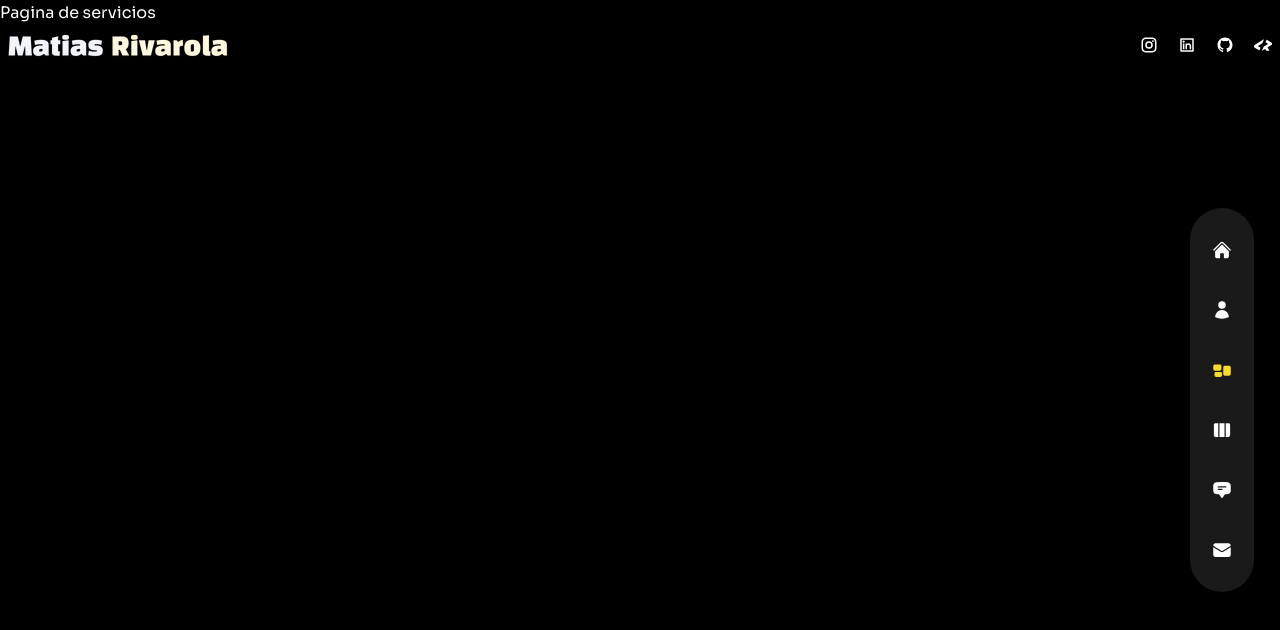
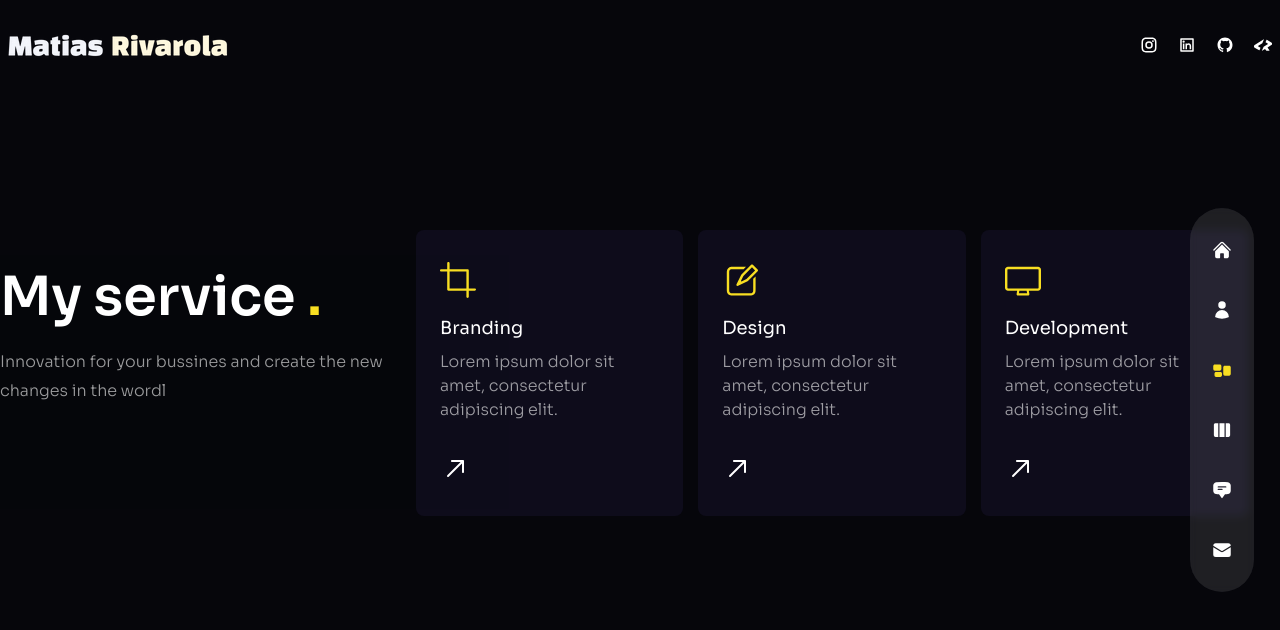
Before and after one commit to MatiRivarola/Portafolio, a Next.js app: page /pages/services in a window 1280 px wide. Shown: the top 630 px of the page. Built offline with nearby package versions, Linux system fonts and the light colour scheme.

Commit message:
[ADD] service page

```diff
--- a/src/app/components/serviceSlider.js
+++ b/src/app/components/serviceSlider.js
@@ -0,0 +1,88 @@
+import { Swiper , SwiperSlide } from 'swiper/react'
+import 'swiper/css'
+import 'swiper/css/free-mode'
+import 'swiper/css/pagination'
+import {
+  RxCrop,
+  RxPencil2,
+  RxDesktop,
+  RxReader,
+  RxRocket,
+  RxArrowTopRight,
+} from "react-icons/rx";
+
+import {FreeMode , Pagination} from 'swiper';
+
+// data
+const serviceData = [
+  {
+    icon: <RxCrop />,
+    title: 'Branding',
+    description: 'Lorem ipsum dolor sit amet, consectetur adipiscing elit.',
+  },
+  {
+    icon: <RxPencil2 />,
+    title: 'Design',
+    description: 'Lorem ipsum dolor sit amet, consectetur adipiscing elit.',
+  },
+  {
+    icon: <RxDesktop />,
+    title: 'Development',
+    description: 'Lorem ipsum dolor sit amet, consectetur adipiscing elit.',
+  },
+  {
+    icon: <RxReader />,
+    title: 'Copywriting',
+    description: 'Lorem ipsum dolor sit amet, consectetur adipiscing elit.',
+  },
+  {
+    icon: <RxRocket />,
+    title: 'SEO',
+    description: 'Lorem ipsum dolor sit amet, consectetur adipiscing elit.',
+  },
+];
+
+
+const ServiceSlider = () => {
+  return <Swiper breakpoints={{
+    320: {
+      slidesPerView:1,
+      spaceBetween:15,
+    },
+
+    640:{
+      slidesPerView:3,
+      spaceBetween:15,
+    },
+  }}
+  freeMode={true}
+  pagination={{
+    clickable: true,
+  }}
+  modules={{FreeMode, Pagination}}
+  className='h-[240px] sm:h-[340px]'
+  >
+    {
+      serviceData.map((item,index)=>{
+        return(
+          <SwiperSlide key={index}>
+            <div className='bg-[rgba(65,47,123,0.15)] h-max rounded-lg px-6 py-8 flex sm:flex-col gap-x-6 sm:gap-x-0 group cursor-pointer hover:bg-[rgba(89,65,169,0.15)] transition-all duration-300'>
+              <div className='text-4xl text-accent mb-4'>{item.icon}</div>
+              <div className='mb-8'>
+                <div className='mb-2 text-lg'>{item.title}</div>
+                <p className='max-w-[350px] leading-normal'>
+                  {item.description}
+                </p>
+              </div>
+              <div className='text-3xl'>
+                <RxArrowTopRight className='group-hover:text-accent transition-all group-hover:rotate-45 duration-300'/>
+              </div>
+            </div>
+          </SwiperSlide>
+        )
+      })
+    }
+  </Swiper>
+};
+
+export default ServiceSlider;
--- a/src/app/pages/services/page.jsx
+++ b/src/app/pages/services/page.jsx
@@ -1,10 +1,43 @@
-
+'use client'
+import ServiceSlider from "@components/serviceSlider"
+import { motion } from "framer-motion";
+import { fadeIn } from "@/app/utils/variants";
 
 export default function ServicePage(){
 
     return (
-        <div>
-            Pagina de servicios
+        <div className="h-full bg-primary/30 py-36 flex items-center">
+    <div className="container mx-auto">
+      <div className="flex flex-col xl:flex-row gap-x-8">
+        <div className="text-center flex xl:w-[30vw] flex-col lg:text-left mb-4 xl:mb-0">
+          <motion.h2
+          variants={fadeIn('up',0.2)}
+          initial='hidden'
+          animate='show'
+          exit='hidden'
+          className="h2 xl:mt-8">
+            My service <span className="text-accent">.</span>
+          </motion.h2>
+          <motion.p
+          variants={fadeIn('up',0.4)}
+          initial='hidden'
+          animate='show'
+          exit='hidden'
+          className="mb-4 max-w-[400px] mx-auto lg:mx-0">
+            Innovation for your bussines and create the new changes
+            in the wordl
+          </motion.p>
         </div>
+        <motion.div
+        variants={fadeIn('down',0.6)}
+        initial='hidden'
+        animate='show'
+        exit='hidden'
+        className="w-full xl:max-w-[65%]">
+            <ServiceSlider/>
+        </motion.div>
+      </div>
+    </div>
+  </div>
     )
 }
```
